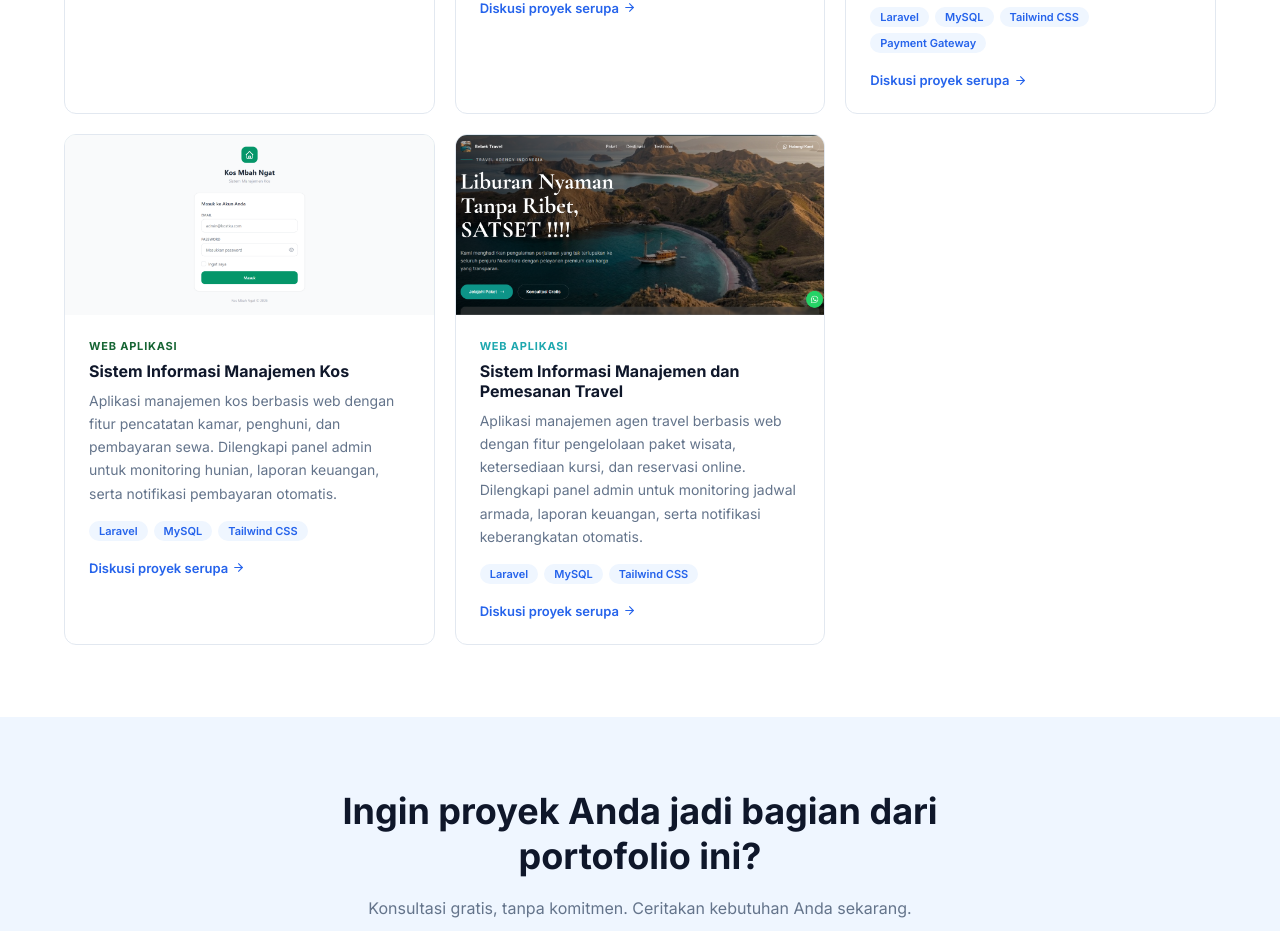
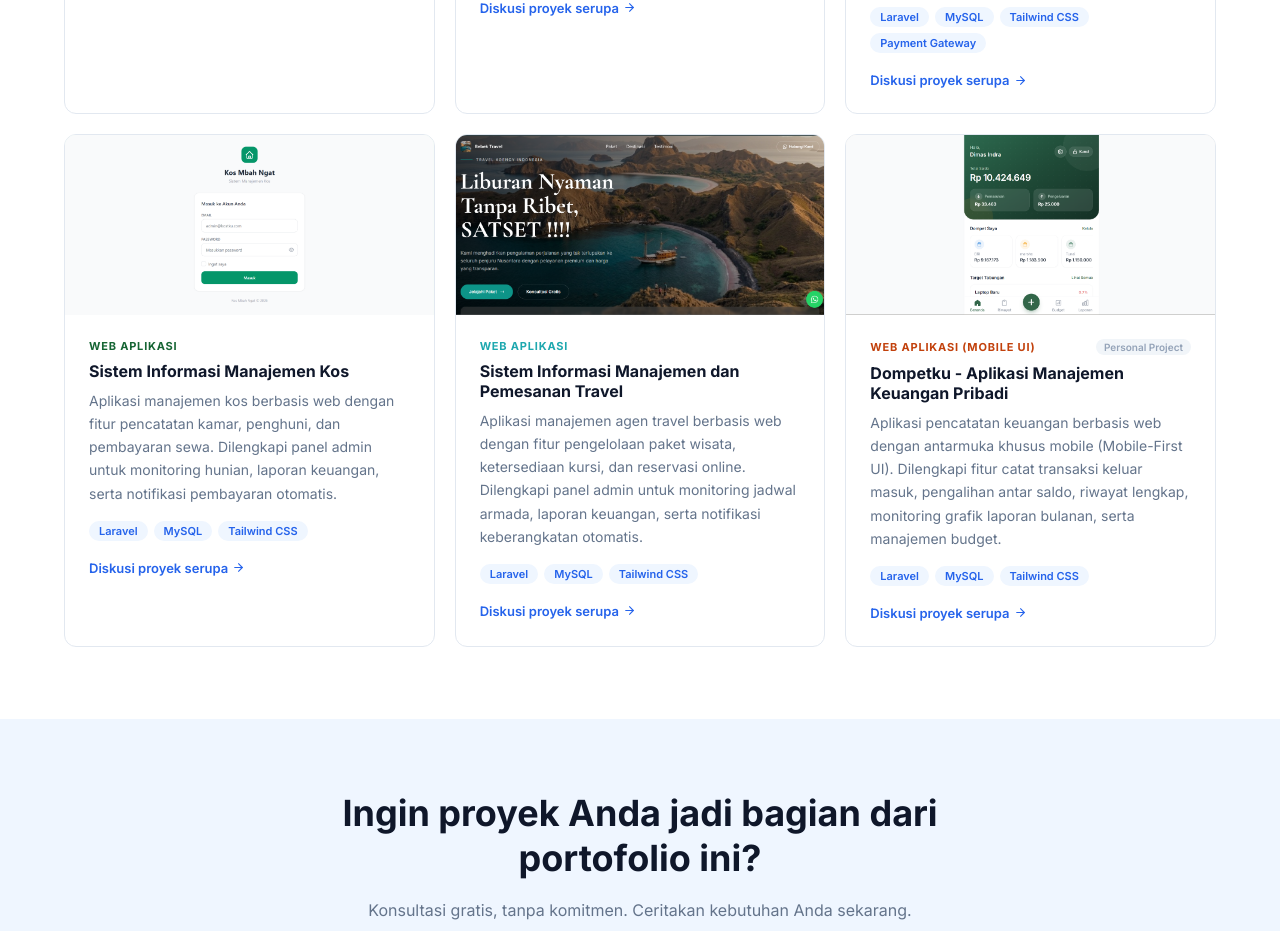
Before and after one commit to dimasvigiarta/divtech-studio, a Next.js app: page /portofolio in a window 1280 px wide. Shown: the part 1960-2891 px from the top of the page. Built offline with nearby package versions, Linux system fonts and the light colour scheme.

Commit message:
fix: update data portofolio

```diff
--- a/src/app/portofolio/page.js
+++ b/src/app/portofolio/page.js
@@ -121,6 +121,16 @@ const projects = [
     color: "#EFF6FF",
     textColor: "#1ea8af",
     image: "/travel.png",
+  },
+  {
+    category: "Web Aplikasi (Mobile UI)",
+    title: "Dompetku - Aplikasi Manajemen Keuangan Pribadi",
+    isPersonal: true,
+    desc: "Aplikasi pencatatan keuangan berbasis web dengan antarmuka khusus mobile (Mobile-First UI). Dilengkapi fitur catat transaksi keluar masuk, pengalihan antar saldo, riwayat lengkap, monitoring grafik laporan bulanan, serta manajemen budget.",
+    tech: ["Laravel", "MySQL", "Tailwind CSS"],
+    color: "#FFF7ED",
+    textColor: "#C2410C",
+    image: "/dompetku.png",
   },
 ];
 
```
